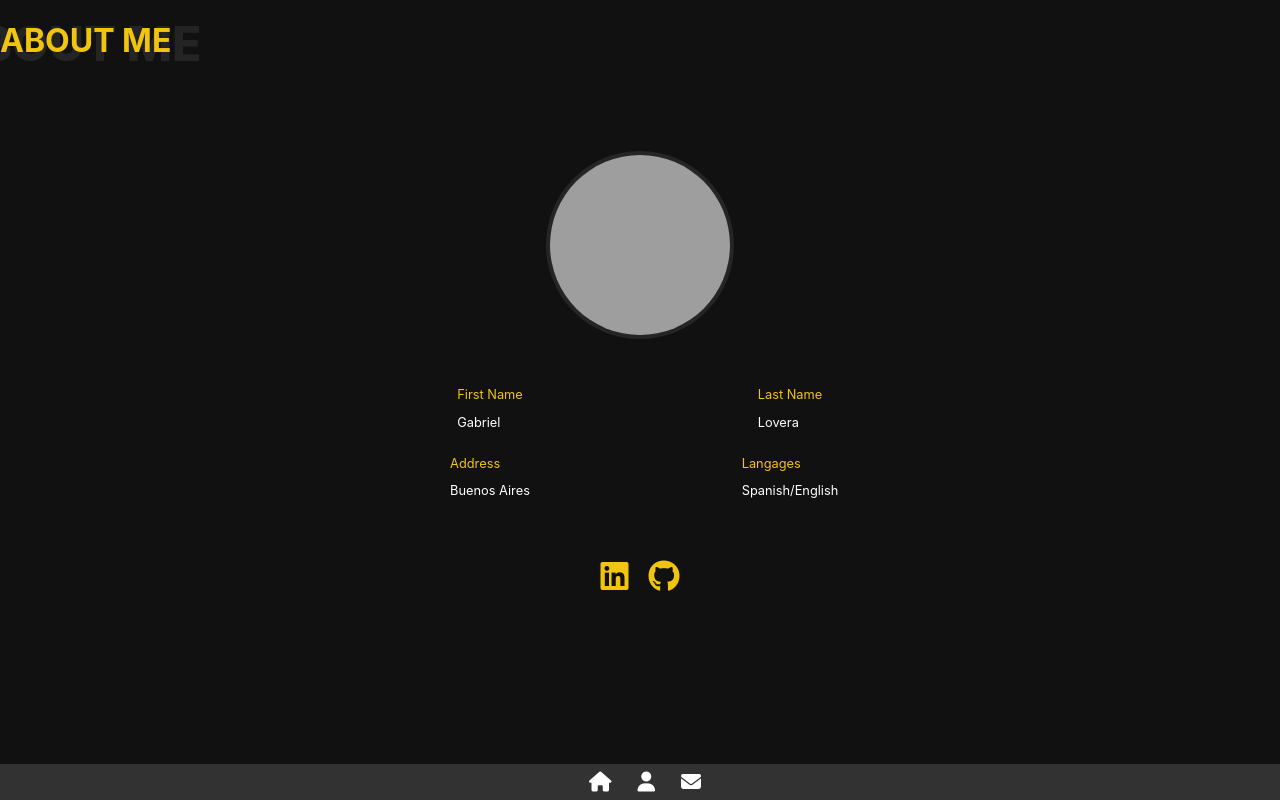
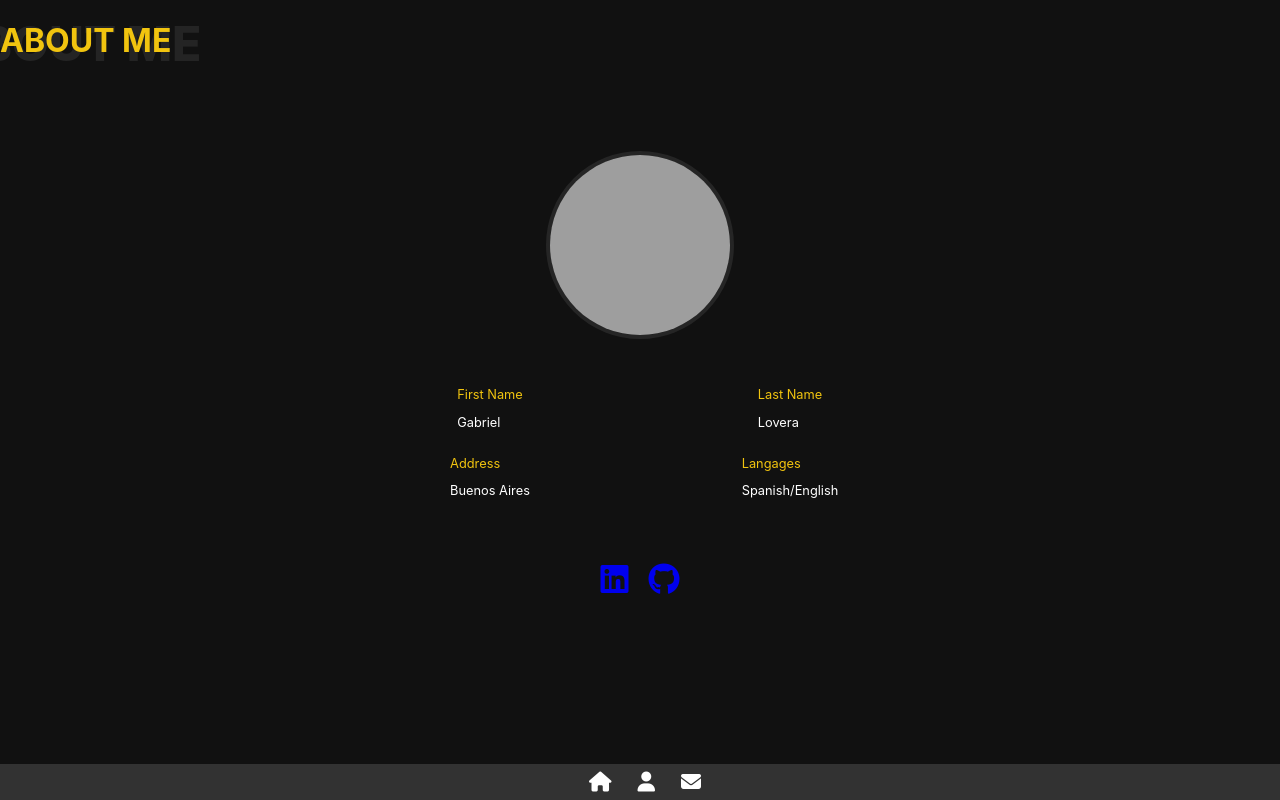
Before and after one commit to loveragabriel/loveragabrielpage, a React (Create React App) app: page /About in a window 1280 px wide. Built offline with nearby package versions, Linux system fonts and the light colour scheme; grey boxes are pictures that could not be loaded.

Commit message:
adding link to the network icons

```diff
--- a/src/Components/Network.js
+++ b/src/Components/Network.js
@@ -4,8 +4,8 @@ export const Network = () => {
   return (
     <div>
         <div id="network-icons">
-        <i className="fa-brands fa-linkedin"></i>
-        <i className="fa-brands fa-github"></i>
+        <a href="https://www.linkedin.com/in/loveragabriel/" target='alt'><i className="fa-brands fa-linkedin"></i>  </a>
+        <a href="https://github.com/loveragabriel" target='alt'> <i className="fa-brands fa-github"></i></a>
          </div>
     </div>
   )
```
